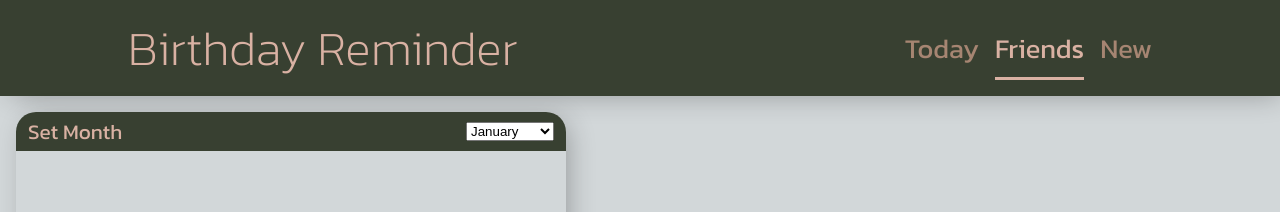
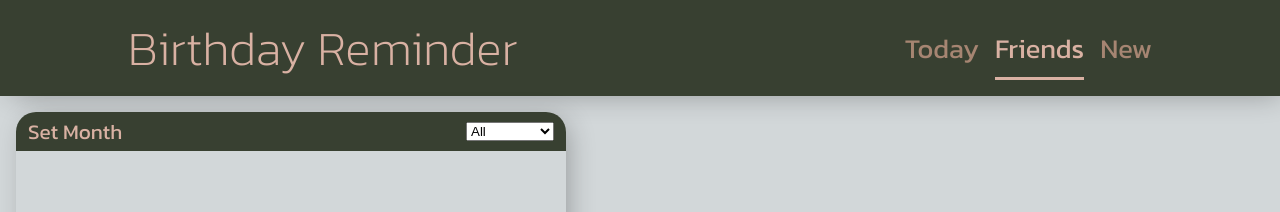
Before and after one commit to mhoumann87/birthday-reminder, a React (Vite) app: page /friends in a window 1280 px wide. Shown: the top 212 px of the page. Built offline with nearby package versions, Linux system fonts and the light colour scheme.

Commit message:
Update Select component

```diff
--- a/src/App.jsx
+++ b/src/App.jsx
@@ -74,6 +74,7 @@
   ];
 
   const months = [
+    'All',
     'January',
     'February',
     'March',
--- a/src/components/Select.jsx
+++ b/src/components/Select.jsx
@@ -4,7 +4,9 @@
       {list.length && (
         <select>
           {list.map(item => (
-            <option value={list.indexOf(item) + 1}>{item}</option>
+            <option key={list.indexOf(item)} value={list.indexOf(item)}>
+              {item}
+            </option>
           ))}
         </select>
       )}
```
